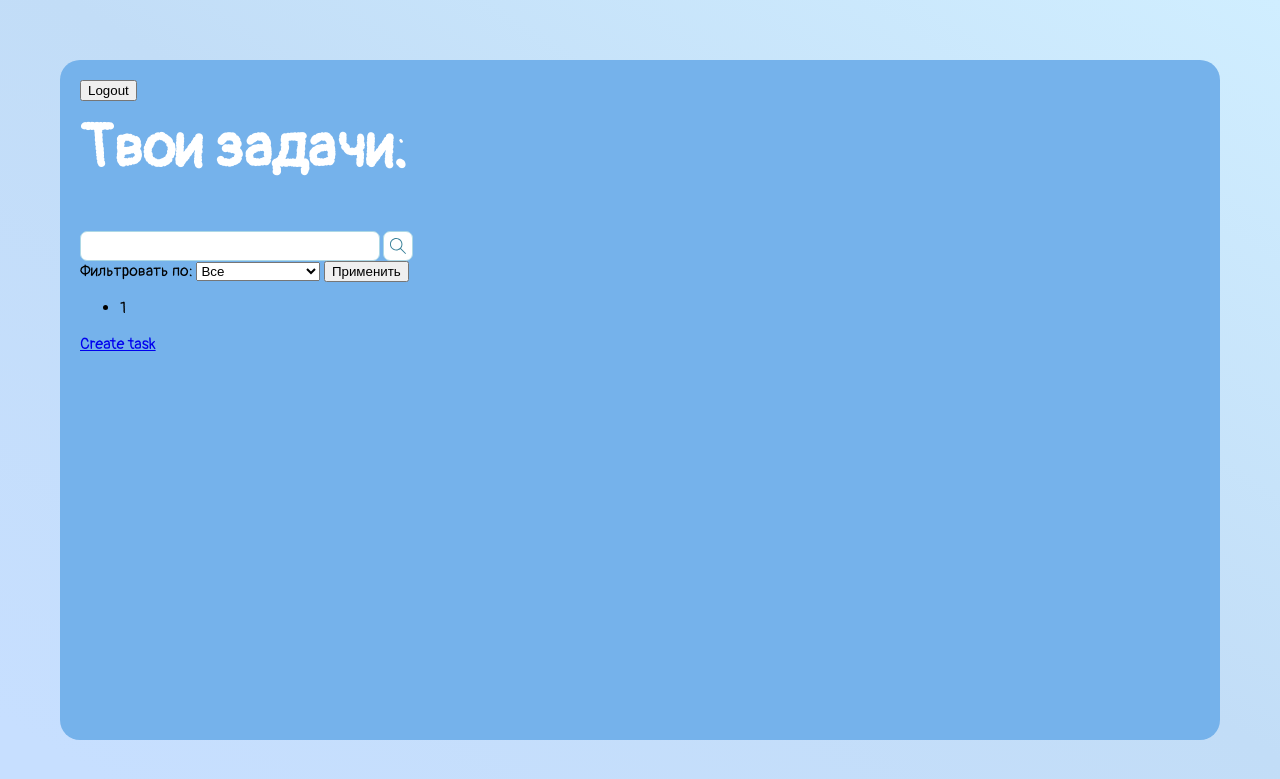
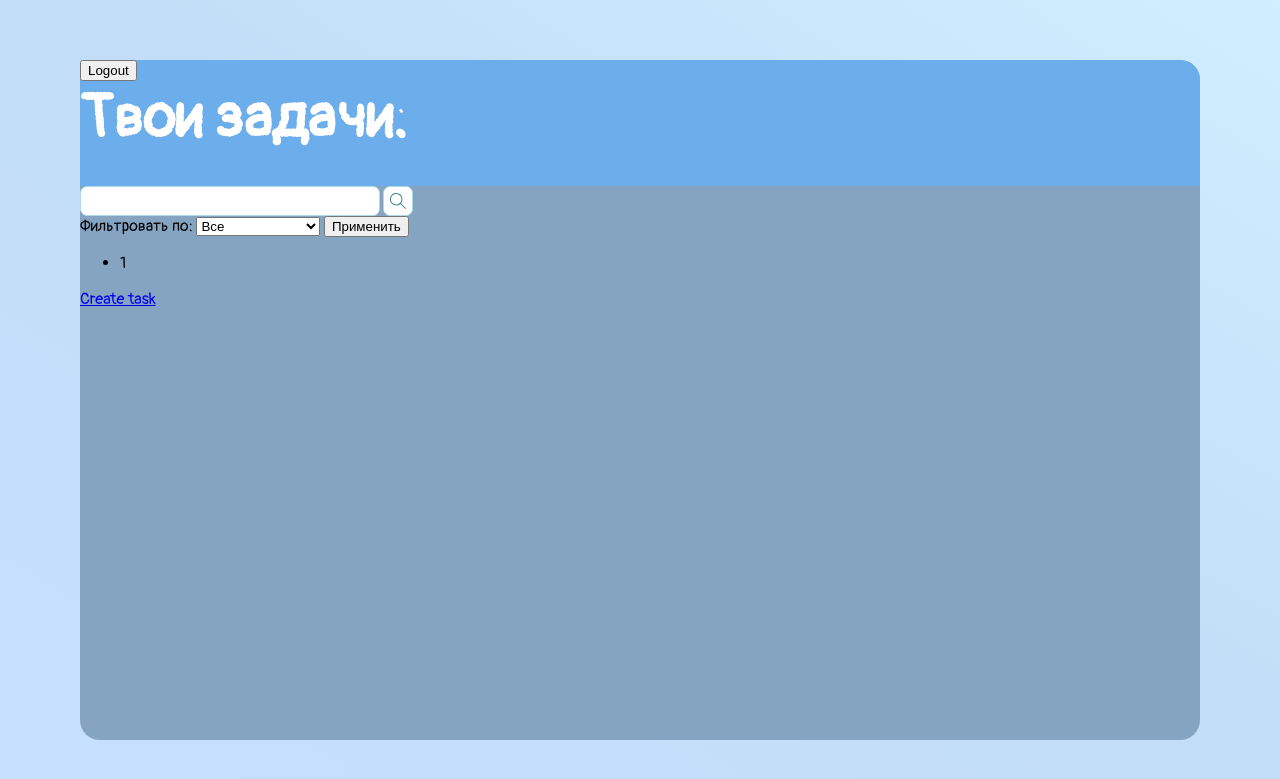
Before and after one commit to Burenix/GigaToDoList, a Django app: page /main/ in a window 1280 px wide. Shown: the top 779 px of the page. Run offline with Django 5.2, Linux system fonts and the light colour scheme; the visitor is signed in with stand-in values (Sample User, id 1); data that the repository does not hold is empty; some web fonts are replaced.

Commit message:
edit container: split between header-area and content-area

```diff
--- a/todo_list/static/todo_list/css/style.css
+++ b/todo_list/static/todo_list/css/style.css
@@ -16,27 +16,19 @@ body {
     background-size: 100% 100%;
 }
 
-
-
 .container {
-    background-color: rgb(117, 178, 235);
+    background-color: rgb(132, 164, 194);
     width: 1120px;
     margin-top: 60px;
     margin-bottom: 60px;
-    padding: 20px;
     border-radius: 20px;
     font-family: "Pangolin";
 }
 
-.header-text {
-    height: 130px;
-    color: white;
-    font-size: 30px;
-}
-
-#main-header-text {
-    padding-top: 10px;
-    margin: 0;
+.header-area {
+    justify-content: space-between;
+    background-color: rgb(108, 173, 235);
+    border-radius: 20px 20px 0 0;
 }
 
 .search-area {
@@ -67,3 +59,10 @@ body {
     vertical-align: middle;
     color: lightblue;
 }
+
+#main-header-text {
+    color: white;
+    font-size: 60px;
+    margin: 0;
+    padding-bottom: 30px;
+}
--- a/todo_list/templates/todo_list/main.html
+++ b/todo_list/templates/todo_list/main.html
@@ -11,13 +11,17 @@
 </head>
 <body>
     {% block content %}
+        <div class="header-area">
             <form action="{% url 'logout' %}" method="POST">
                 {% csrf_token %}
                 <input type="submit" value="Logout">
             </form>
+
             <div class="header-text">
                 <h1 id="main-header-text">Твои задачи:</h1>
             </div>
+        </div>
+        <div class="content-area">
             <div class="search-area">
                 <form action="{% url 'task-search' %}" method="GET">
                     <input class="search-string" type="search" name="search_text">
@@ -78,6 +82,7 @@
             <div class="create-area">
                 <a class="link-create" href="{% url 'task-create' %}">Create task</a>
             </div>
+        </div>
     {% endblock content %}
 </body>
 </html>
```
Lines whose indentation alone changed are shown as unchanged.
